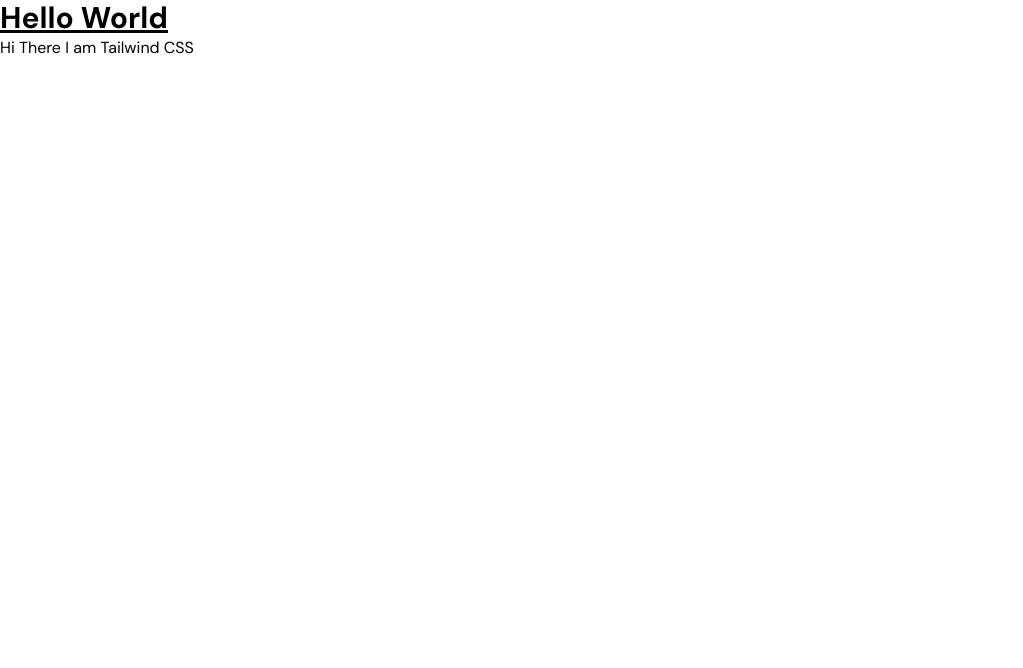
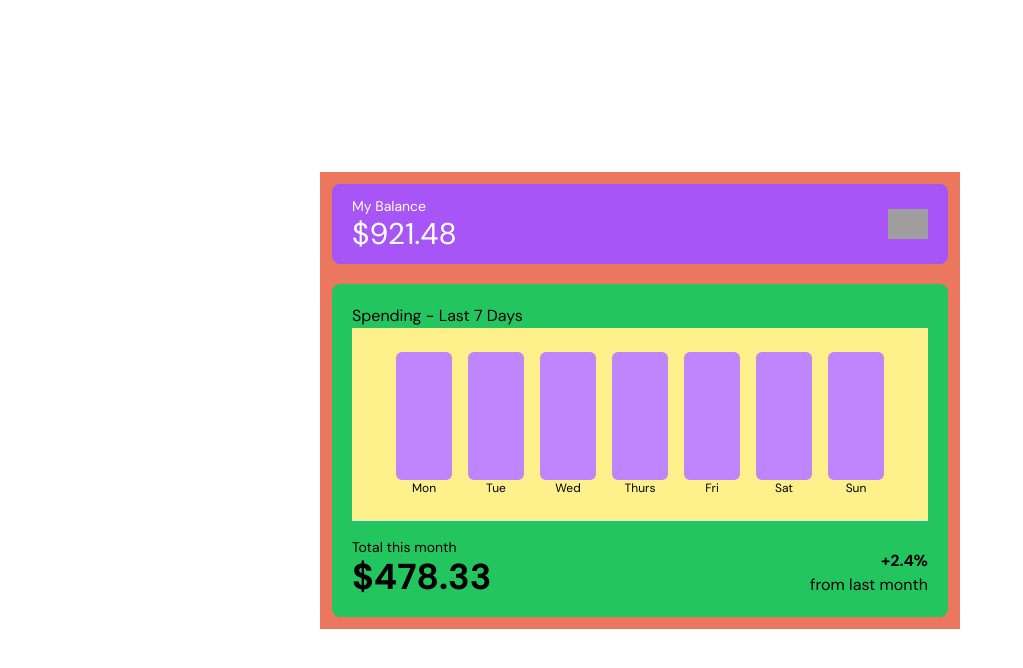
Before and after one commit to ravindra135/FrontendMentor-expenses-chart-component-main, a website: page index.html in a window 1280 px wide. Shown: the whole page, without its empty margins (0-1023 px from the left). Drawn offline with Linux system fonts and the light colour scheme; grey boxes are pictures that could not be loaded.

Commit message:
design ready

```diff
--- a/index.html
+++ b/index.html
@@ -8,14 +8,64 @@
 
   <title>Frontend Mentor | Expenses chart component</title>
 
-  <!-- Feel free to remove these styles or customise in your own stylesheet 👍 -->
   <!-- Tailwind Styles -->
   <link rel="stylesheet" href="styles.css">
 </head>
 <body>
-
-  <h1 class="text-3xl font-bold underline">Hello World</h1>
-  <p>Hi There I am Tailwind CSS</p>
-
+  <div class="flex flex-col w-screen h-screen justify-center items-center">
+    <div class="bg-soft-red flex flex-col p-3 gap-5 w-6/12">
+      <div class="bg-purple-500 h-20 rounded-lg p-5 flex justify-between items-center">
+        <div id="tex-container" class="">
+          <p class="text-sm text-white">My Balance</p>
+          <p class="text-3xl text-white">$921.48</p>
+        </div>
+          <img class="w-10 h-15 object-cover" src="https://upload.wikimedia.org/wikipedia/commons/thumb/a/ab/Android_O_Preview_Logo.png/1024px-Android_O_Preview_Logo.png" alt="">
+      </div>
+      <div class="bg-green-500 rounded-lg p-5">
+        <h3>Spending - Last 7 Days</h3>
+        <div id="chart" class="flex bg-yellow-200 h-48 gap-4 justify-center py-6">
+          <div class="flex flex-col items-center justify-center">
+            <div class="bg-purple-400 h-full w-14 rounded-md"></div>
+            <button class="text-xs">Mon</button>
+          </div>
+          <div class="flex flex-col items-center justify-center">
+            <div class="bg-purple-400 h-full w-14 rounded-md"></div>
+            <button class="text-xs">Tue</button>
+          </div>
+          <div class="flex flex-col items-center justify-center">
+            <div class="bg-purple-400 h-full w-14 rounded-md"></div>
+            <button class="text-xs">Wed</button>
+          </div>
+          <div class="flex flex-col items-center justify-center">
+            <div class="bg-purple-400 h-full w-14 rounded-md"></div>
+            <button class="text-xs">Thurs</button>
+          </div>
+          <div class="flex flex-col items-center justify-center">
+            <div class="bg-purple-400 h-full w-14 rounded-md"></div>
+            <button class="text-xs">Fri</button>
+          </div>
+          <div class="flex flex-col items-center justify-center">
+            <div class="bg-purple-400 h-full w-14 rounded-md"></div>
+            <button class="text-xs">Sat</button>
+          </div>
+          <div class="flex flex-col items-center justify-center">
+            <div class="bg-purple-400 h-full w-14 rounded-md"></div>
+            <button class="text-xs">Sun</button>
+          </div>
+      </div>
+        <hr>
+        <div id="text-block" class="flex justify-between mt-4 items-end">
+          <div id="text-part-1">
+            <p class="text-sm">Total this month</p>
+            <p class="text-4xl font-bold">$478.33</p>
+          </div>
+          <div id="text-part-2">
+            <p class="text-right font-bold">+2.4%</p>
+            <p class="text-right">from last month</p>
+          </div>
+        </div>
+      </div>
+    </div>
+  </div>
 </body>
 </html>
--- a/tailwind.config.js
+++ b/tailwind.config.js
@@ -2,7 +2,16 @@
 module.exports = {
   content: ["./*.{html,js}"],
   theme: {
-    extend: {},
+    extend: {
+      colors: {
+        "soft-red": "var(--softRed)",
+        "cyan": "var(--cyan)",
+        "darkBrown": "var(--darkBrown)",
+        "mediumBrown": "var(--mediumBrown)",
+        "cream": "var(--cream)",
+        "veryPaleOrange": "var(--veryPaleOrange)"
+      },
+    },
   },
   plugins: [],
 }
```
Also changed, not shown: styles.css.
